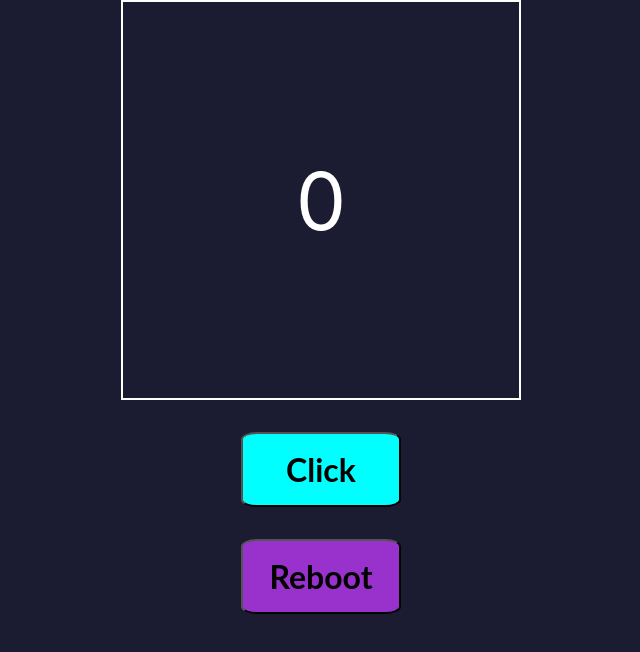
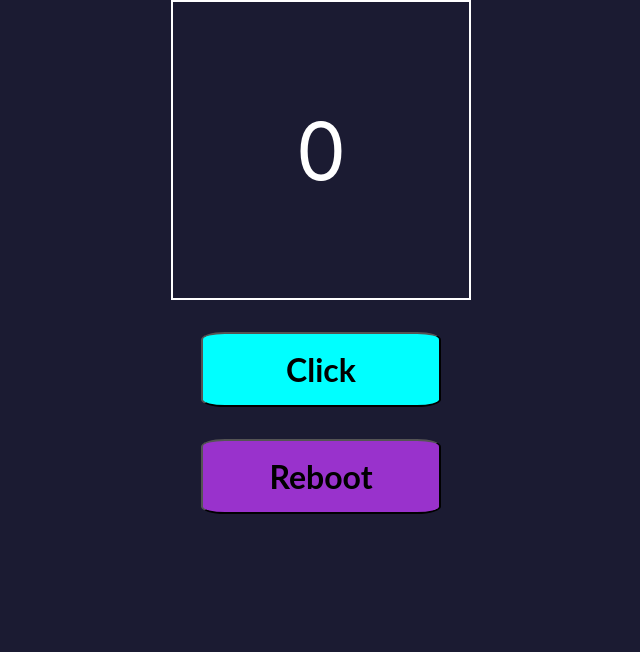
Before and after one commit to leocoiradas/contador-clics-freecodecamp, a React (Create React App) app: page / in a window 1280 px wide. Shown: the top 652 px of the page, without its empty margins (319-959 px from the left). Built offline with nearby package versions, Linux system fonts and the light colour scheme.

Commit message:
Se ajustó el tamaño del contenedor y los botones

```diff
--- a/src/component-styles/button.css
+++ b/src/component-styles/button.css
@@ -1,5 +1,5 @@
 button{
-    width: 10rem;
+    width: 15rem;
     font-size: 2rem;
     font-weight: bold;
     padding: 1rem;
--- a/src/component-styles/counter.css
+++ b/src/component-styles/counter.css
@@ -1,6 +1,6 @@
 .counterBox{
-    min-width: 400px;
-    height: 400px;
+    min-width: 300px;
+    height: 300px;
     font-size: 5rem;
     color: white;
     border: 2px solid white;
```
